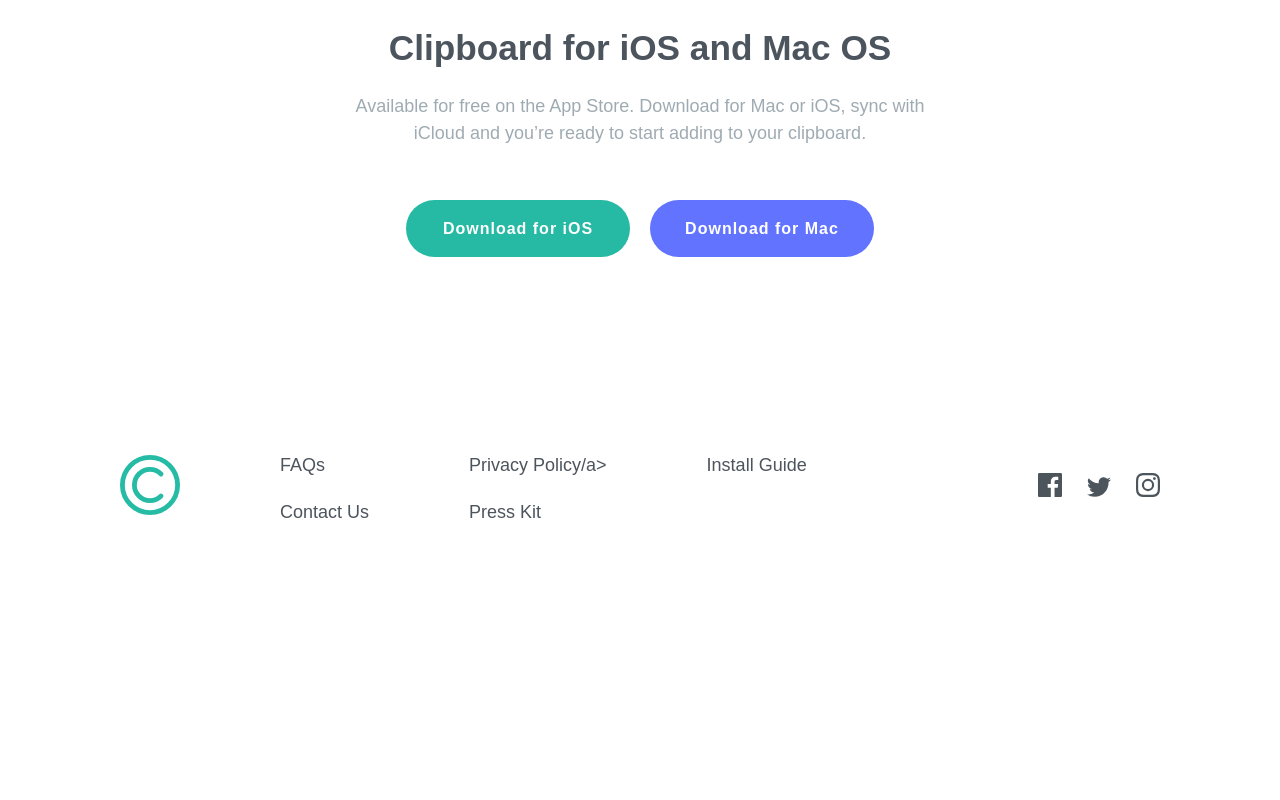
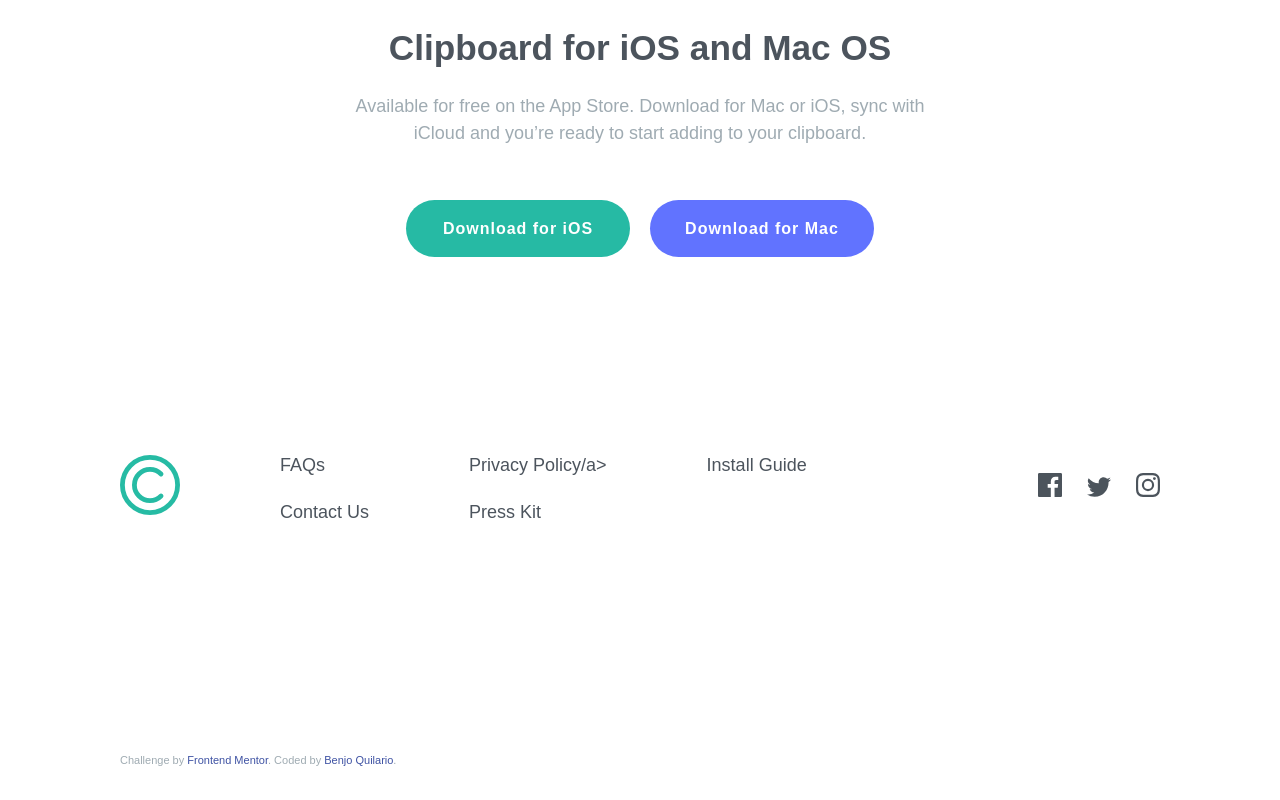
Before and after one commit to benjoquilario/FEM-clipboard-landing-page, a plain HTML site: page index.html in a window 1280 px wide. Shown: the part 3277-4077 px from the top of the page. Before the commit the page ends 3823 px from the top, so only its background shows below. Drawn offline with Linux system fonts and the light colour scheme; a web font is replaced by a local one.

Commit message:
Update index.html

```diff
--- a/index.html
+++ b/index.html
@@ -216,13 +216,13 @@
   Privacy Policy
   Press Kit
   Install Guide
-
+  -->
   <footer>
     <p class="attribution">
       Challenge by <a href="https://www.frontendmentor.io?ref=challenge" target="_blank">Frontend Mentor</a>.
-      Coded by <a href="#">Your Name Here</a>.
+      Coded by <a href="#">Benjo Quilario</a>.
     </p>
   </footer>
-  -->
+
 </body>
 </html>
```
